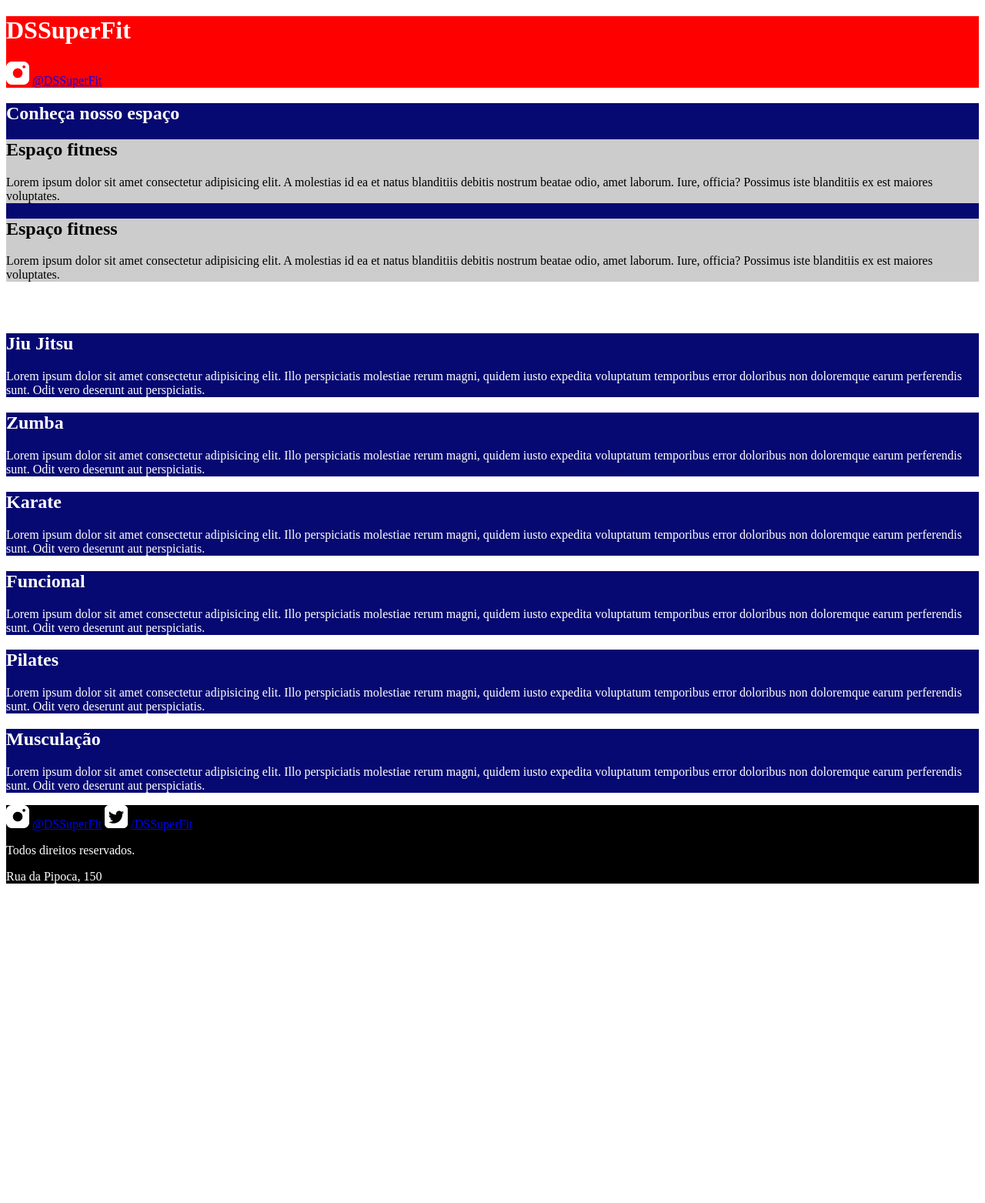
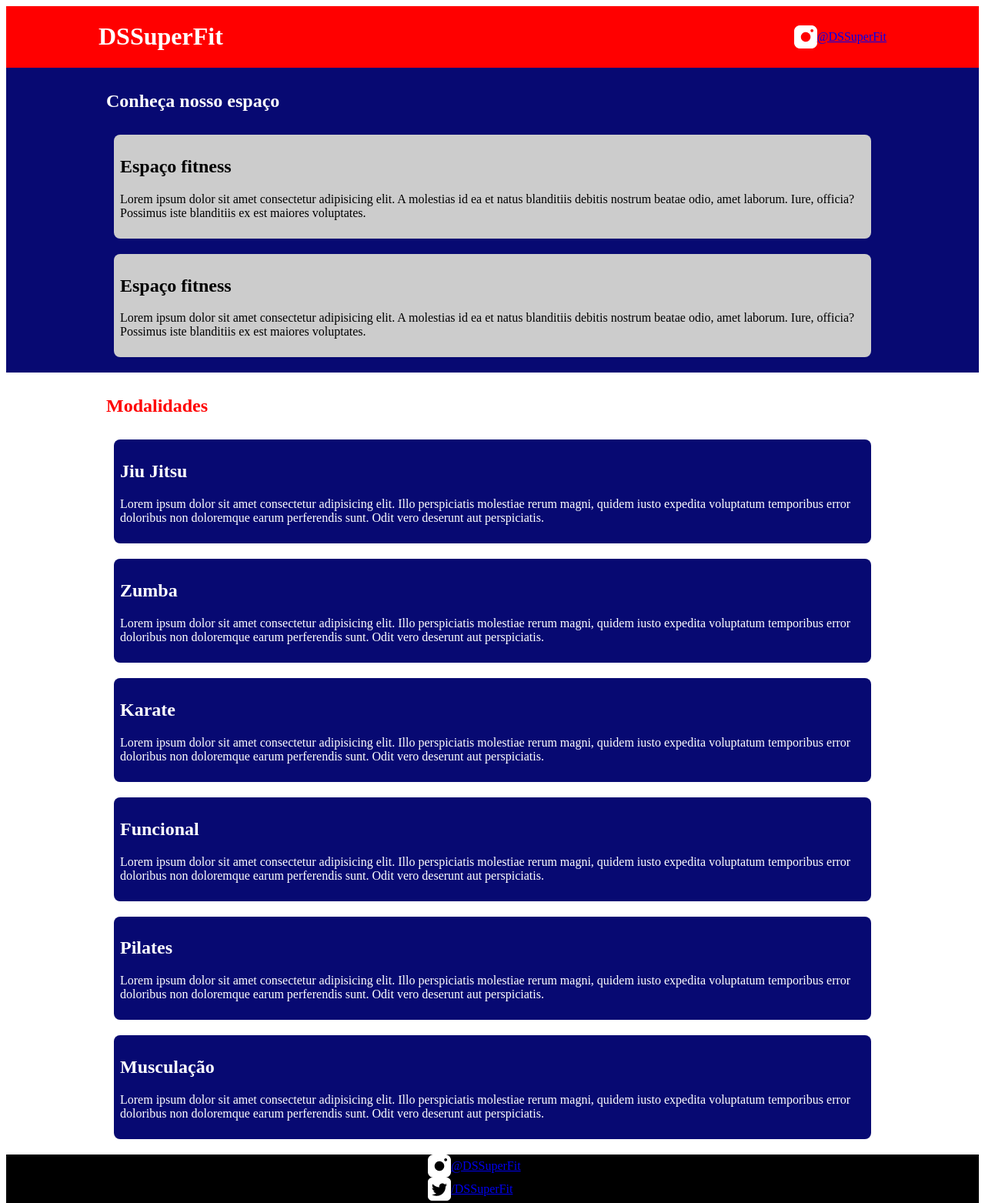
Before and after one commit to betoseideman/css-introdu-o, a plain HTML site: page index.html in a window 1280 px wide. Shown: the top 1563 px of the page at 77% size. Before the commit the page ends 1164 px from the top, so only its background shows below. Drawn offline with Linux system fonts and the light colour scheme.

Commit message:
Atualizado desafio

```diff
--- a/css/styles.css
+++ b/css/styles.css
@@ -1,27 +1,75 @@
 header {
   background-color: red;
   color: white;
+  margin: 0 auto;
+  display: flex;
+  justify-content: space-between;
+  align-items: center;
+  padding-left: 120px;
+  padding-right: 120px;
+}
+.margin-header {
+    display: flex;
+    align-items: center;
 }
 .container-model {
   background-color: white;
+  margin: 0 auto;
+  justify-content: center;
+  align-items: center;
+  display: flex;
+  padding-left: 120px;
+  padding-right: 120px;
 }
 .container-model h1 {
-    color: white;
+  color: red;
+  padding: 10px;
 }
 .container-space {
   background-color: #070972;
+  margin: 0 auto;
+  justify-content: center;
+  align-items: center;
+  display: flex;
+  padding-left: 120px;
+  padding-right: 120px;
 }
 .container-space h1 {
   color: white;
+  padding: 10px;
 }
 footer {
   background-color: black;
   color: white;
+  padding-left: 120px;
+  padding-right: 120px;
+  display: flex;
+  flex-direction: column;
+  align-items: center;
+}
+footer p {
+    display: block;
+    align-items: center;
 }
 .model {
   background-color: #070972;
   color: white;
+  margin: 20px;
+  border-radius: 8px;
+  padding: 8px;
 }
 .space {
-    background-color: #CCCCCC;
+  background-color: #cccccc;
+  margin: 20px;
+  border-radius: 8px;
+  padding: 8px;
 }
+.margin {
+  display: flex;
+  flex-direction: column;
+  align-items: center;
+}
+.midia-margin {
+  display: flex;
+  align-items: center;
+}
--- a/index.html
+++ b/index.html
@@ -11,82 +11,111 @@
 
 <body>
     <header>
+
+        <div>
             <h1>DSSuperFit</h1>
+        </div>
+        <div class="margin-header">
             <img src="img/insta.png" alt="Insta">
             <a href="https://instagram.com/devsuperior.ig">@DSSuperFit</a>
+        </div>
+
+
 
     </header>
     <main>
         <section class="container-space">
+            <div class=>
                 <h1>Conheça nosso espaço</h1>
                 <div>
                     <div class="space">
                         <h2>Espaço fitness</h2>
-                    <p>Lorem ipsum dolor sit amet consectetur adipisicing elit. A molestias id ea et natus blanditiis
+                        <p>Lorem ipsum dolor sit amet consectetur adipisicing elit. A molestias id ea et natus
+                            blanditiis
                             debitis nostrum beatae odio, amet laborum. Iure, officia? Possimus iste blanditiis ex est
                             maiores voluptates.</p>
                     </div>
                     <div class="space">
                         <h2>Espaço fitness</h2>
-                    <p>Lorem ipsum dolor sit amet consectetur adipisicing elit. A molestias id ea et natus blanditiis
+                        <p>Lorem ipsum dolor sit amet consectetur adipisicing elit. A molestias id ea et natus
+                            blanditiis
                             debitis nostrum beatae odio, amet laborum. Iure, officia? Possimus iste blanditiis ex est
                             maiores voluptates.</p>
                     </div>
                 </div>
+            </div>
+
         </section>
         <section class="container-model">
+            <div>
                 <h1>Modalidades</h1>
                 <div class="model">
                     <h2>Jiu Jitsu</h2>
                     <p>Lorem ipsum dolor sit amet consectetur adipisicing elit. Illo perspiciatis molestiae rerum magni,
-                    quidem iusto expedita voluptatum temporibus error doloribus non doloremque earum perferendis sunt.
+                        quidem iusto expedita voluptatum temporibus error doloribus non doloremque earum perferendis
+                        sunt.
                         Odit vero deserunt aut perspiciatis.</p>
                 </div>
                 <div class="model">
                     <h2>Zumba</h2>
                     <p>Lorem ipsum dolor sit amet consectetur adipisicing elit. Illo perspiciatis molestiae rerum magni,
-                    quidem iusto expedita voluptatum temporibus error doloribus non doloremque earum perferendis sunt.
+                        quidem iusto expedita voluptatum temporibus error doloribus non doloremque earum perferendis
+                        sunt.
                         Odit vero deserunt aut perspiciatis.</p>
                 </div>
                 <div class="model">
                     <h2>Karate</h2>
                     <p>Lorem ipsum dolor sit amet consectetur adipisicing elit. Illo perspiciatis molestiae rerum magni,
-                    quidem iusto expedita voluptatum temporibus error doloribus non doloremque earum perferendis sunt.
+                        quidem iusto expedita voluptatum temporibus error doloribus non doloremque earum perferendis
+                        sunt.
                         Odit vero deserunt aut perspiciatis.</p>
                 </div>
                 <div class="model">
                     <h2>Funcional</h2>
                     <p>Lorem ipsum dolor sit amet consectetur adipisicing elit. Illo perspiciatis molestiae rerum magni,
-                    quidem iusto expedita voluptatum temporibus error doloribus non doloremque earum perferendis sunt.
+                        quidem iusto expedita voluptatum temporibus error doloribus non doloremque earum perferendis
+                        sunt.
                         Odit vero deserunt aut perspiciatis.</p>
                 </div>
                 <div class="model">
                     <h2>Pilates</h2>
                     <p>Lorem ipsum dolor sit amet consectetur adipisicing elit. Illo perspiciatis molestiae rerum magni,
-                    quidem iusto expedita voluptatum temporibus error doloribus non doloremque earum perferendis sunt.
+                        quidem iusto expedita voluptatum temporibus error doloribus non doloremque earum perferendis
+                        sunt.
                         Odit vero deserunt aut perspiciatis.</p>
                 </div>
                 <div class="model">
                     <h2>Musculação</h2>
                     <p>Lorem ipsum dolor sit amet consectetur adipisicing elit. Illo perspiciatis molestiae rerum magni,
-                    quidem iusto expedita voluptatum temporibus error doloribus non doloremque earum perferendis sunt.
+                        quidem iusto expedita voluptatum temporibus error doloribus non doloremque earum perferendis
+                        sunt.
                         Odit vero deserunt aut perspiciatis.</p>
                 </div>
+            </div>
+
         </section>
     </main>
     <footer>
         <div>
-            <div>
+
+            <div class="midia-margin">
                 <img src="img/insta.png" alt="Insta">
                 <a href="https://instagram.com/devsuperior.ig">@DSSuperFit</a>
+            </div>
+            <div class="midia-margin">
         <img src="img/twi.png" alt="Twitter">
                 <a href="https://instagram.com/devsuperior.ig">/DSSuperFit</a>
             </div>
+
+
             <div>
                 <p>Todos direitos reservados.</p>
+
                 <p>Rua da Pipoca, 150</p>
             </div>
         </div>
+
+
 
     </footer>
 
```
Lines whose indentation alone changed are shown as unchanged.
